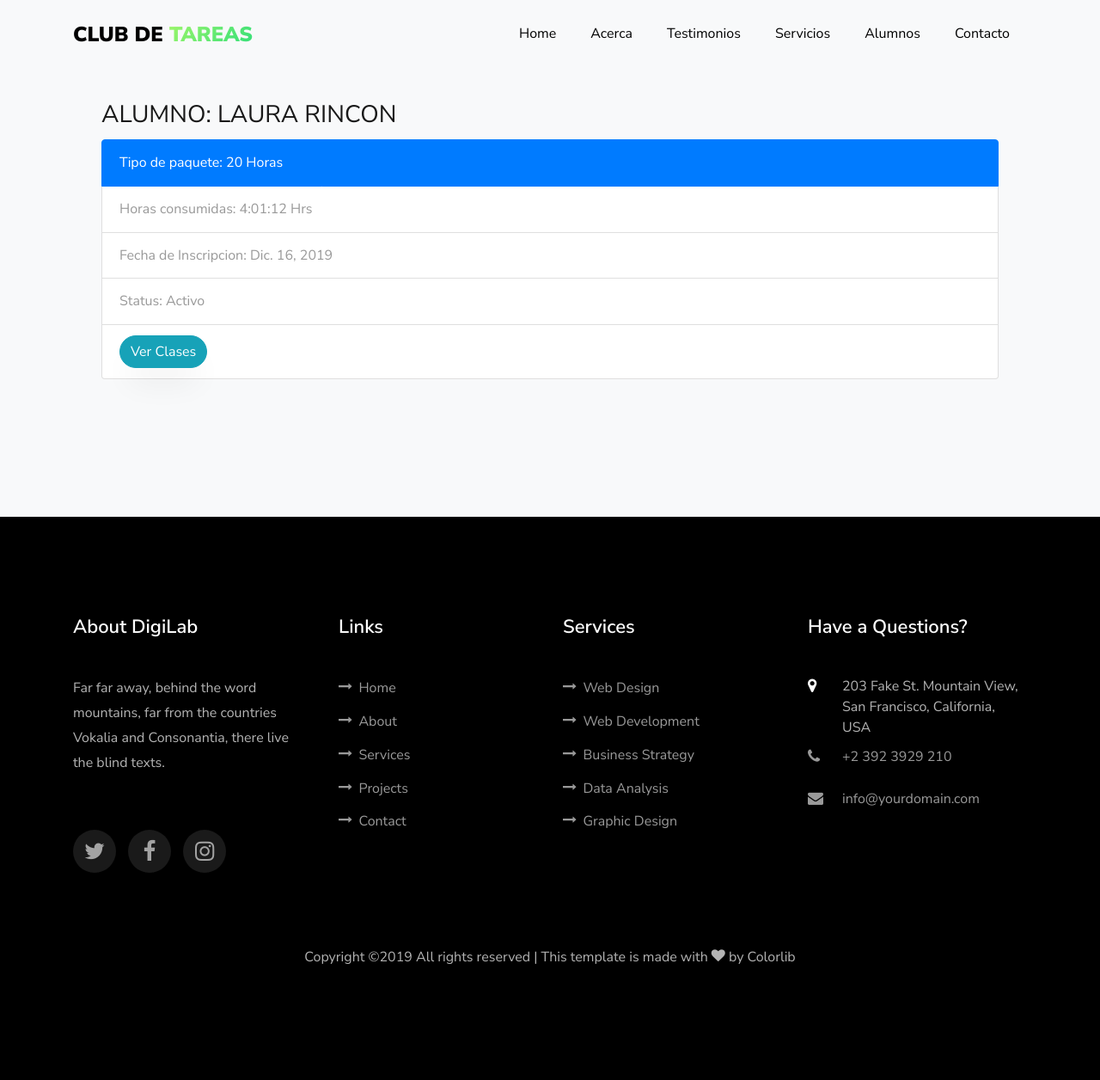
After one commit to Rob866/club, a Django app: page /alumnos/paquetes/1c55931e-cacc-4ea5-917b-0f6da1b29415/ in a window 1280 px wide. The commit adds this page. Shown: the whole page at 86% size. Run offline with Django 3.2, Linux system fonts and the light colour scheme; data comes from the database, SQL or seed files in the repository; both versions use the stored data as it was after the commit; some libraries are stand-ins or nearby versions; some web fonts are replaced.

Commit message:
modificacion de la seccion de alumnos

```diff
--- a/club/app/models.py
+++ b/club/app/models.py
@@ -38,6 +38,7 @@ class Tipo_de_Paquete(models.Model):
 
 
 class Alumno(models.Model):
+    id = models.UUIDField(primary_key=True, default=uuid.uuid4, help_text="id del Alumno")
     nombre =  models.CharField(max_length=100)
     apellido = models.CharField(max_length=100)
     NIVEL_STATUS = (
--- a/club/app/templates/app/base.html
+++ b/club/app/templates/app/base.html
@@ -21,6 +21,7 @@
 
     <link rel="stylesheet" href="{% static 'app/css/flaticon.css' %}">
     <link rel="stylesheet" href="{% static 'app/css/icomoon.css' %}">
+    <link rel="stylesheet" href="https://stackpath.bootstrapcdn.com/font-awesome/4.7.0/css/font-awesome.min.css">
     <link rel="stylesheet" href="{% static 'app/css/style.css' %}">
 
 
@@ -39,7 +40,7 @@
 	          <li class="nav-item"><a href="{% url 'app:about' %}"  class="nav-link"><span>Acerca</span></a></li>
 	          <li class="nav-item"><a href="{% url 'app:testimony' %}"  class="nav-link"><span>Testimonios</span></a></li>
 	          <li class="nav-item"><a href="{% url 'app:services' %}" class="nav-link"><span>Servicios</span></a></li>
-	          <li class="nav-item"><a href="{% url 'app:projects' %}"  class="nav-link"><span>Alumnos</span></a></li>
+	          <li class="nav-item"><a href="{% url 'app:alumnos' %}"  class="nav-link"><span>Alumnos</span></a></li>
 	       <!--   <li class="nav-item"><a href="#blog-section" class="nav-link"><span>Blog</span></a></li>-->
 	          <li class="nav-item"><a href="{% url 'app:contact' %}"  class="nav-link"><span>Contacto</span></a></li>
 	        </ul>
--- a/club/app/templates/app/home.html
+++ b/club/app/templates/app/home.html
@@ -1,4 +1,3 @@
-
 {% extends 'app/base.html' %}
 {% load static %}
 {% block content %}
--- /dev/null
+++ b/club/app/templates/app/paquetes.html
@@ -0,0 +1,31 @@
+{% extends 'app/base.html' %}
+{% load static %}
+{% block content %}
+
+<section class="ftco-section ftco-project bg-light">
+
+		<div class="container px-md-5">
+				<h3 style="text-transform: uppercase">Alumno: {{ student.nombre }} {{ student.apellido}}</h3>
+
+				<ul class="list-group">
+					{% for paquete in paquetes %}
+					 <li class="list-group-item active"> Tipo de paquete: {{ paquete.tipo_de_paquete }}</li>
+					 <li class="list-group-item"> Horas consumidas: {{ paquete.horas_consumidas }} Hrs</li>
+					 <li class="list-group-item"> Fecha de Inscripcion: {{ paquete.fecha_de_inscripcion }}</li>
+					 {% if paquete.status%}
+					 <li class="list-group-item">Status: Activo</li>
+					 {% else %}
+					 <li class="list-group-item" >Status: Inactivo</li>
+					 {% endif%}
+					 <li class="list-group-item mb-5">
+						 <a href="{% url 'app:clases' student_id=student.id paquete_id=paquete.id %}">
+				     <button type="button" class="btn btn-info">Ver Clases </button>
+				     </a>
+					 </li>
+					{% endfor %}
+				</ul>
+		</div>
+
+</section>
+
+{% endblock content     %}
--- a/club/app/templates/app/services.html
+++ b/club/app/templates/app/services.html
@@ -2,8 +2,10 @@
 {% extends 'app/base.html' %}
 {% load static %}
 {% block content %}
-<section class="ftco-section ftco-no-pb ftco-no-pt ftco-services bg-light" id="services-section">
-  <div class="container">
+
+
+<section class="ftco-section ftco-no-pb ftco-no-pt ftco-services" id="services-section">
+  <div class="container px-md-5">
     <div class="row no-gutters">
       <div class="col-md-4 ftco-animate py-5 nav-link-wrap">
         <div class="nav flex-column nav-pills" id="v-pills-tab" role="tablist" aria-orientation="vertical">
--- a/club/app/urls.py
+++ b/club/app/urls.py
@@ -5,7 +5,9 @@ app_name ='app'
 urlpatterns = [
     path('', views.home, name='home'),
     path('about/', views.about, name='about'),
-    path('projects/', views.projects, name='projects'),
+    path('alumnos/', views.alumnos, name='alumnos'),
+    path('alumnos/paquetes/<slug:id>/',views.paquetes,name='paquetes'),
+    path('alumnos/paquetes/clases/<slug:student_id>/<slug:paquete_id>/',views.clases,name='clases'),
     path('services/', views.services, name='services'),
     path('testimony/', views.testimony, name='testimony'),
     path('contact/', views.contact, name='contact'),
--- a/club/app/views.py
+++ b/club/app/views.py
@@ -1,5 +1,6 @@
 from django.shortcuts import render
 from .models import  Alumno
+from .models import Paquete_Inscrito
 # Create your views here.
 def home(request):
     return render(request, 'app/home.html')
@@ -10,11 +11,36 @@ def about(request):
 def services(request):
     return render(request, 'app/services.html')
 
-def projects(request):
+def alumnos(request):
     context= {
     'alumnos': Alumno.objects.all()
     }
-    return render(request, 'app/projects.html',context)
+    return render(request, 'app/alumnos.html',context)
+
+def paquetes(request,id):
+    student = Alumno.objects.all().get(id=id)
+    paquetes = []
+    for paquete in student.paquete_inscrito_set.all():
+        paquetes.append(paquete)
+    context = {
+    'student' : student,
+    'paquetes': paquetes
+    }
+    print(context)
+    return render(request,'app/paquetes.html',context)
+
+def clases(request,student_id,paquete_id):
+    student = Alumno.objects.all().get(id=student_id)
+    paquete  = Paquete_Inscrito.objects.all().get(id=paquete_id)
+    clases = []
+    for clase in paquete.sesiones.all() :
+        clases.append(clase)
+
+    context = {
+        'student':student,
+        'clases': clases
+         }
+    return render(request,'app/clases.html',context)
 
 def testimony(request):
     return render(request, 'app/testimony.html')
```
Also changed, not shown: club/app/templates/app/alumnos.html (renamed from club/app/templates/app/projects.html, +15 -11 lines), club/app/templates/app/clases.html (added, +12 -0 lines), club/app/migrations/0030_auto_20191215_2244.py (added), club/db.sqlite3.
